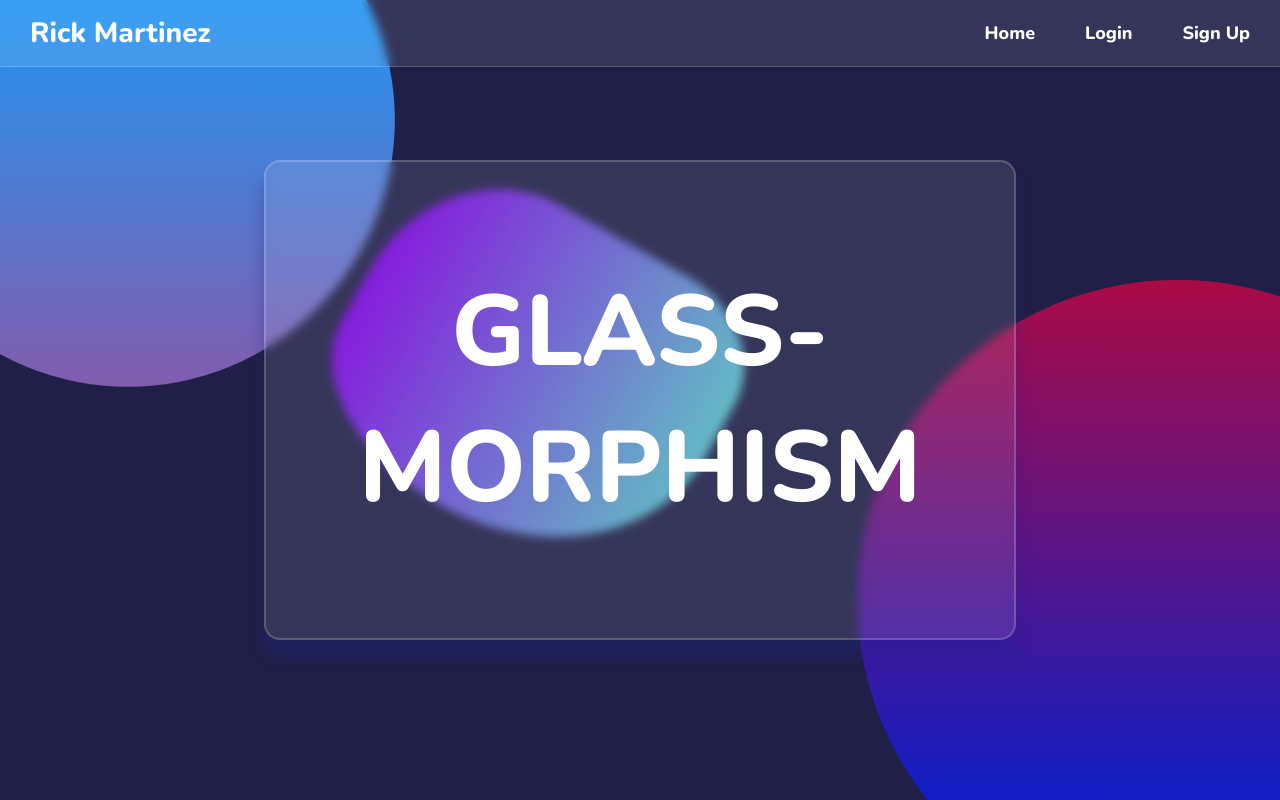
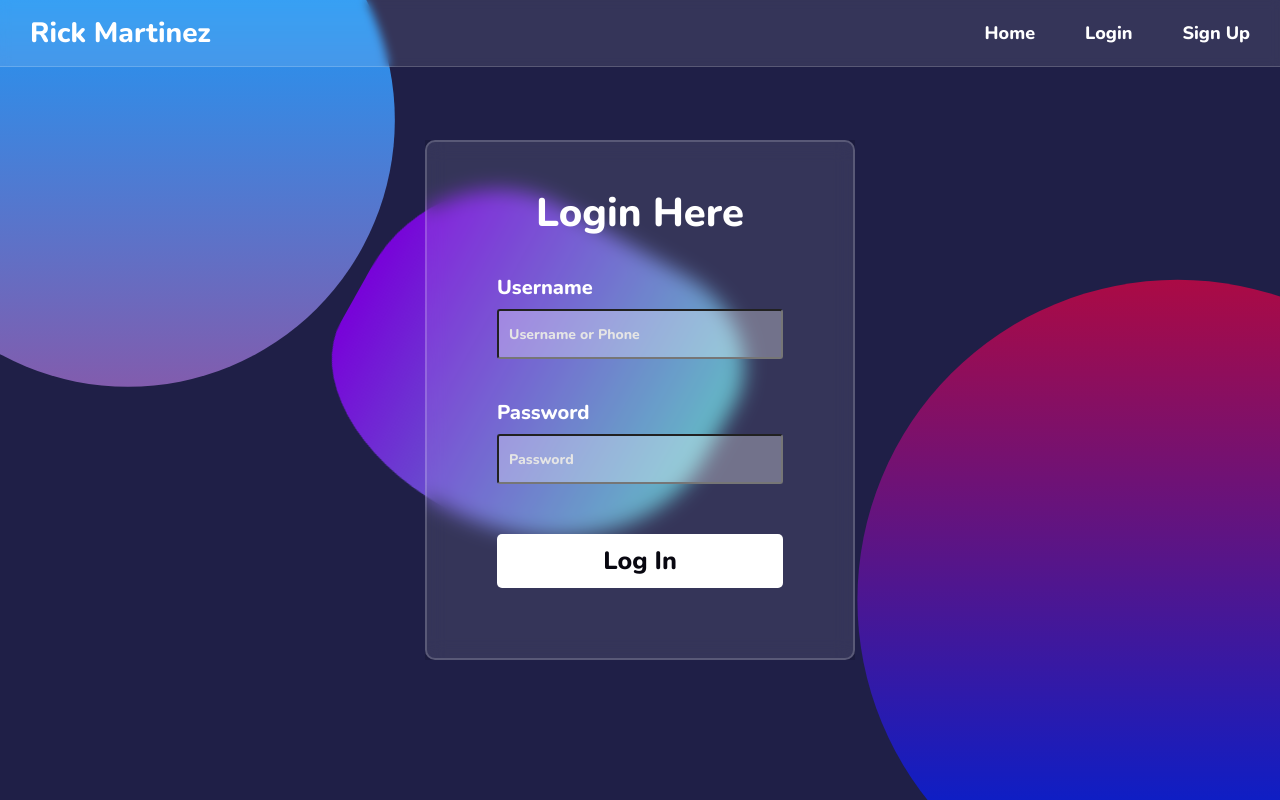
Before and after one commit to Rick3Mrtz/Glassmorphism, a React (Create React App) app: page /login in a window 1280 px wide. Built offline with nearby package versions, Linux system fonts and the light colour scheme; a web font is replaced by a local one.

Commit message:
completed login page, glassmorphism effects working and positioning is fixed

```diff
--- a/src/App.js
+++ b/src/App.js
@@ -6,19 +6,38 @@ import Hero from './components/Hero';
 import Navbar from './components/Navbar';
 import Login from './components/Login';
 import Signup from './components/Signup';
+import Home from './components/Home';
 
 function App() {
   return (
 
-    <div>
+    <Router>
 
-    <Navbar />
+      <div>
 
-    <Background />
+        <Navbar />
 
-    <Hero />
+        <Routes>
 
-    </div>
+        <Route
+            path='/'
+            element={<Home />}
+          />
+
+          <Route
+            path='/login'
+            element={<Login />}
+          />
+
+          <Route
+            path='/signup'
+            element={<Signup />}
+          />
+
+        </Routes>
+
+      </div>
+    </Router>
   )
 }
 
--- a/src/components/Background.js
+++ b/src/components/Background.js
@@ -1,5 +1,6 @@
 import React from "react";
 import '../styles/Background.css';
+
 
 function Background() {
     return (
--- /dev/null
+++ b/src/components/Home.js
@@ -0,0 +1,15 @@
+import React from "react";
+import Background from "./Background";
+import Hero from "./Hero";
+
+function Home() {
+    return (
+        <div>
+            <Background />
+            <Hero />
+            <Hero />
+        </div>
+    )
+}
+
+export default Home;
--- a/src/components/Login.js
+++ b/src/components/Login.js
@@ -1,8 +1,13 @@
+import React from 'react';
+import Background from './Background';
 import '../styles/Login.css'
 
 function Login() {
     return (
-        <body>
+        <div>
+        <div className='login-screen'>
+
+
         <div class="form-bg">
           <form>
             <h1>Login Here</h1>
@@ -16,7 +21,10 @@ function Login() {
             <button type="submit">Log In</button>
           </form>
         </div>
-      </body>
+
+      </div>
+      <Background />
+      </div>
     )
 }
 
--- a/src/components/Navbar.js
+++ b/src/components/Navbar.js
@@ -1,4 +1,6 @@
+import React from 'react';
 import '../styles/Navbar.css';
+import { Link } from "react-router-dom";
 
 function Navbar() {
     return (
@@ -11,9 +13,9 @@ function Navbar() {
             </a>
 
                 <navbar className='navbar'>
-                    <a href='https://www.google.com/'>Home</a>
-                    <a href='https://www.google.com/'>Login</a>
-                    <a href='https://www.google.com/'>Sign Up</a>
+                    <Link to="/">Home</Link>
+                    <Link to="/login">Login</Link>
+                    <Link to="/signup">Sign Up</Link>
 
                 </navbar>
 
--- a/src/components/Signup.js
+++ b/src/components/Signup.js
@@ -1,8 +1,12 @@
+import React from 'react';
 import '../styles/Signup.css'
+import Login from './Login';
 
 function Signup() {
     return (
-        <div></div>
+        <div>
+            <Login />
+        </div>
     )
 }
 
--- a/src/styles/Background.css
+++ b/src/styles/Background.css
@@ -3,8 +3,8 @@
     display: flex;
     justify-content: center;
     align-items: center;
-    min-height: 100vh;
-
+    height: 100vh;
+    /* width: auto; */
   }
 
   .wrapper::before,
--- a/src/styles/Login.css
+++ b/src/styles/Login.css
@@ -3,8 +3,17 @@ body {
     display: flex;
     justify-content: center;
     align-items: center;
-    min-height: 70vh;
     background-color: #1f1f47;
+    height: 100%;
+    /* width: auto; */
+  }
+
+  .login-screen {
+    position: absolute;
+    top: 50%;
+    left: 50%;
+    transform: translate(-50%, -50%);
+    z-index: 4;
   }
 
   .form-bg {
@@ -15,6 +24,8 @@ body {
     box-shadow: 0 0 40px rgba(8, 7, 16, 0.6);
     height: 520px;
     width: 430px;
+    z-index: 4;
+
   }
 
   form {
```
